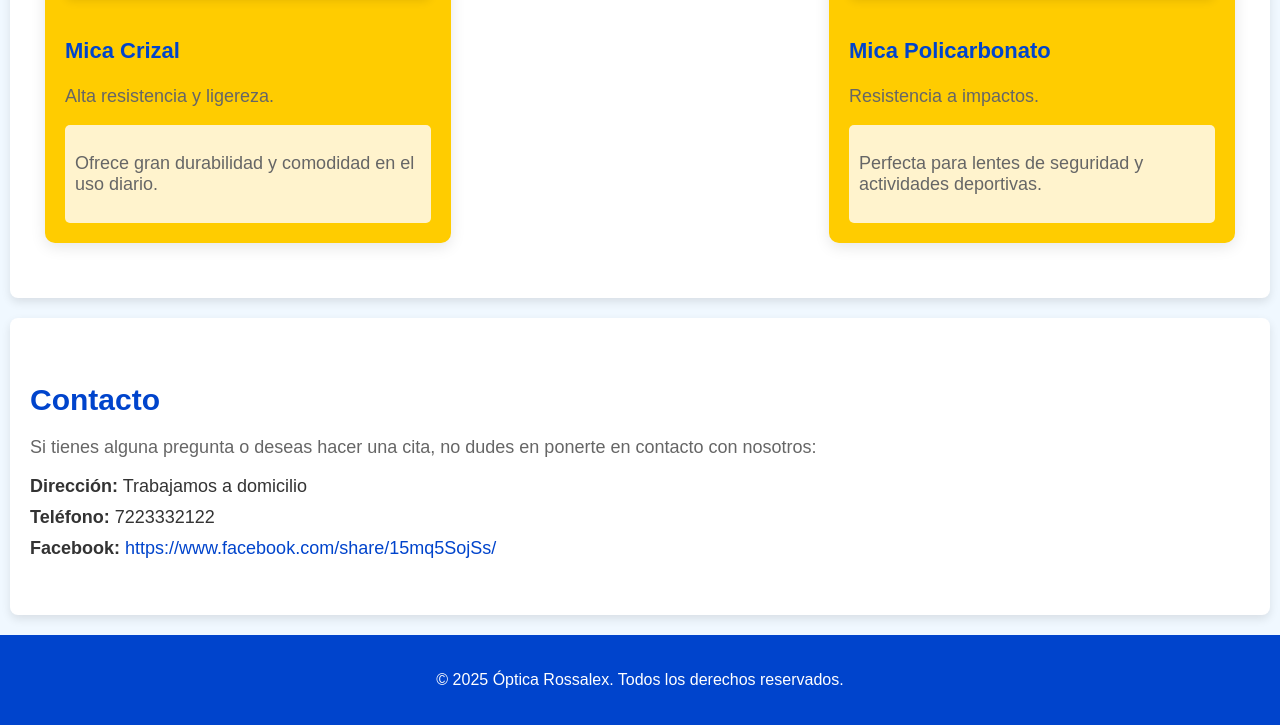
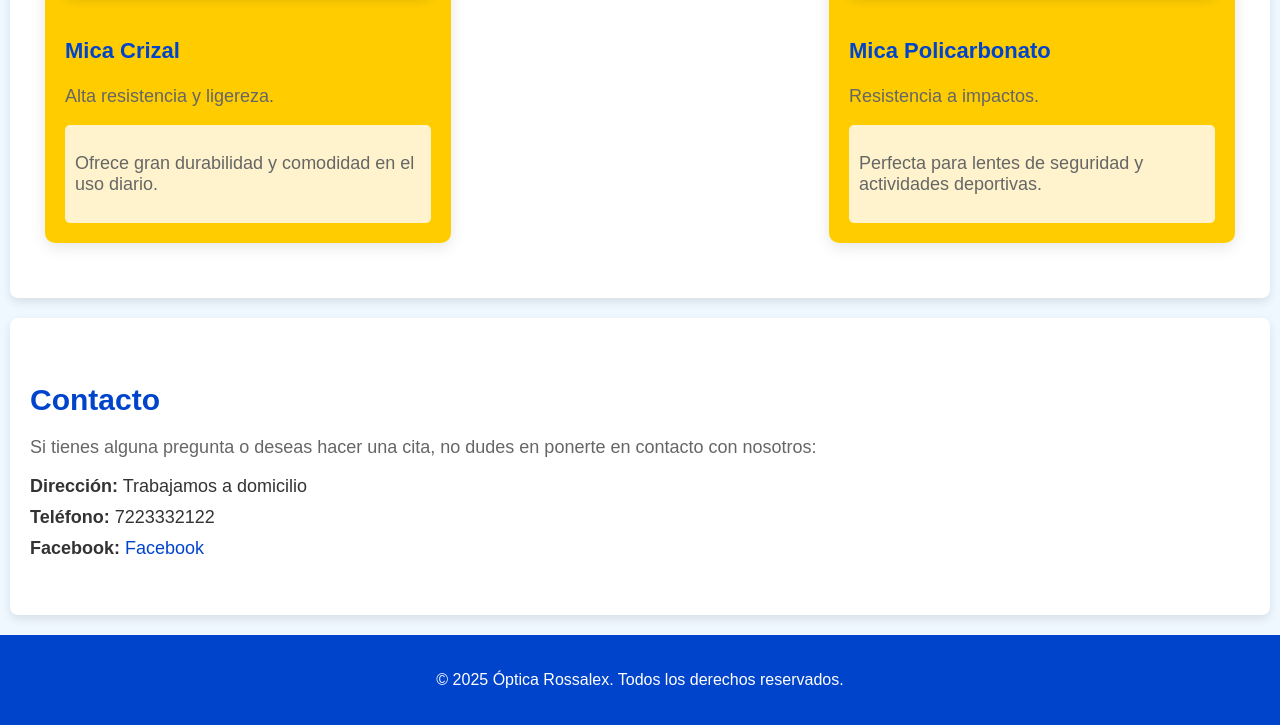
Before and after one commit to Maci1956/Optica-Rossalex-web, a plain HTML site: page index.html in a window 1280 px wide. Shown: the part 2568-3293 px from the top of the page. Drawn offline with Linux system fonts and the light colour scheme.

Commit message:
Update index.html

```diff
--- a/index.html
+++ b/index.html
@@ -336,7 +336,8 @@
             <ul>
                 <li><strong>Dirección:</strong> Trabajamos a domicilio</li>
                 <li><strong>Teléfono:</strong> 7223332122</li>
-                <li><strong>Facebook:</strong> <a> https://www.facebook.com/share/15mq5SojSs/ </a></li>
+              <li><strong>Facebook:</strong> <a href="https://www.facebook.com/share/15mq5SojSs/" target="_blank">Facebook</a></li>
+
             </ul>
         </div>
     </section>
```
